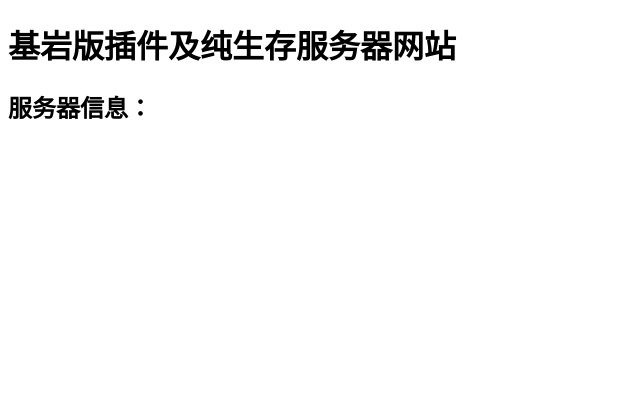
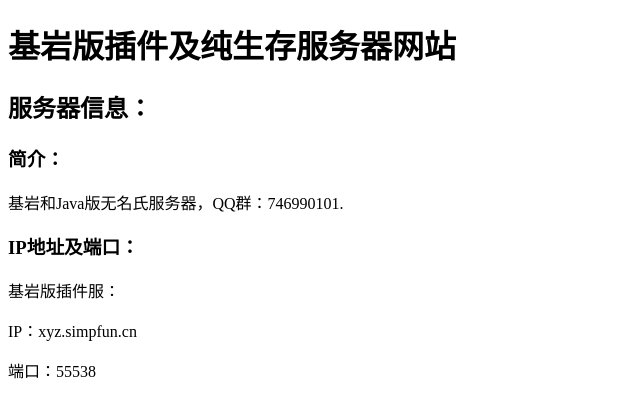
Before and after one commit to echen8332/echen8332.github.io, a plain HTML site: page index.html in a window 1280 px wide. Shown: the whole page, without its empty margins (0-640 px from the left). Drawn offline with Linux system fonts and the light colour scheme.

Commit message:
Update index.html

```diff
--- a/index.html
+++ b/index.html
@@ -4,7 +4,12 @@
 
 <h1>基岩版插件及纯生存服务器网站 </h1>
 <h2>服务器信息：</h2>
-
+<h3>简介：</h3>
+<p>基岩和Java版无名氏服务器，QQ群：746990101.</p>
+<h3>IP地址及端口：</h3>
+<p>基岩版插件服：</p>
+<p>IP：xyz.simpfun.cn</p>
+<p>端口：55538</p>
 
 </body>
 </html>
```
